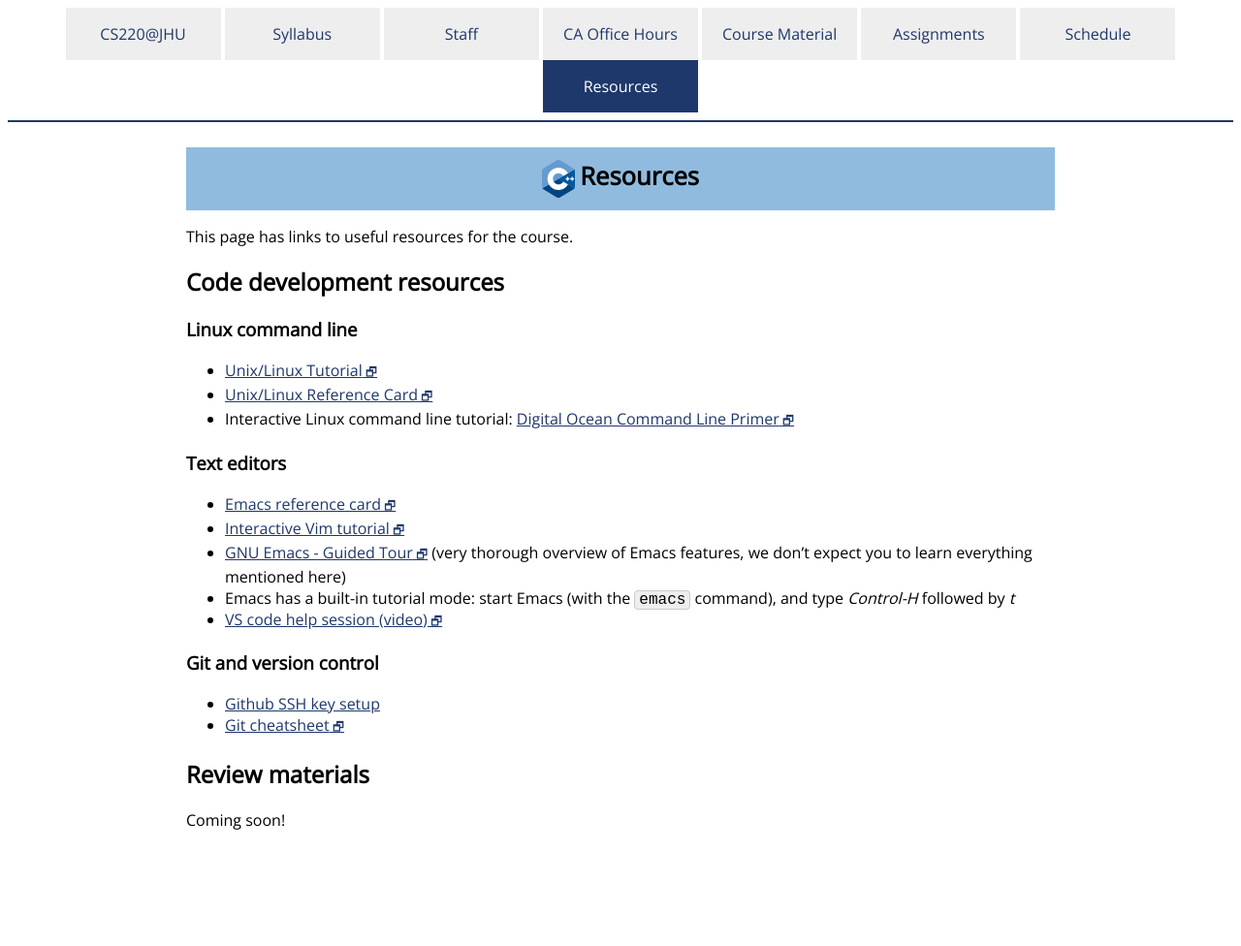
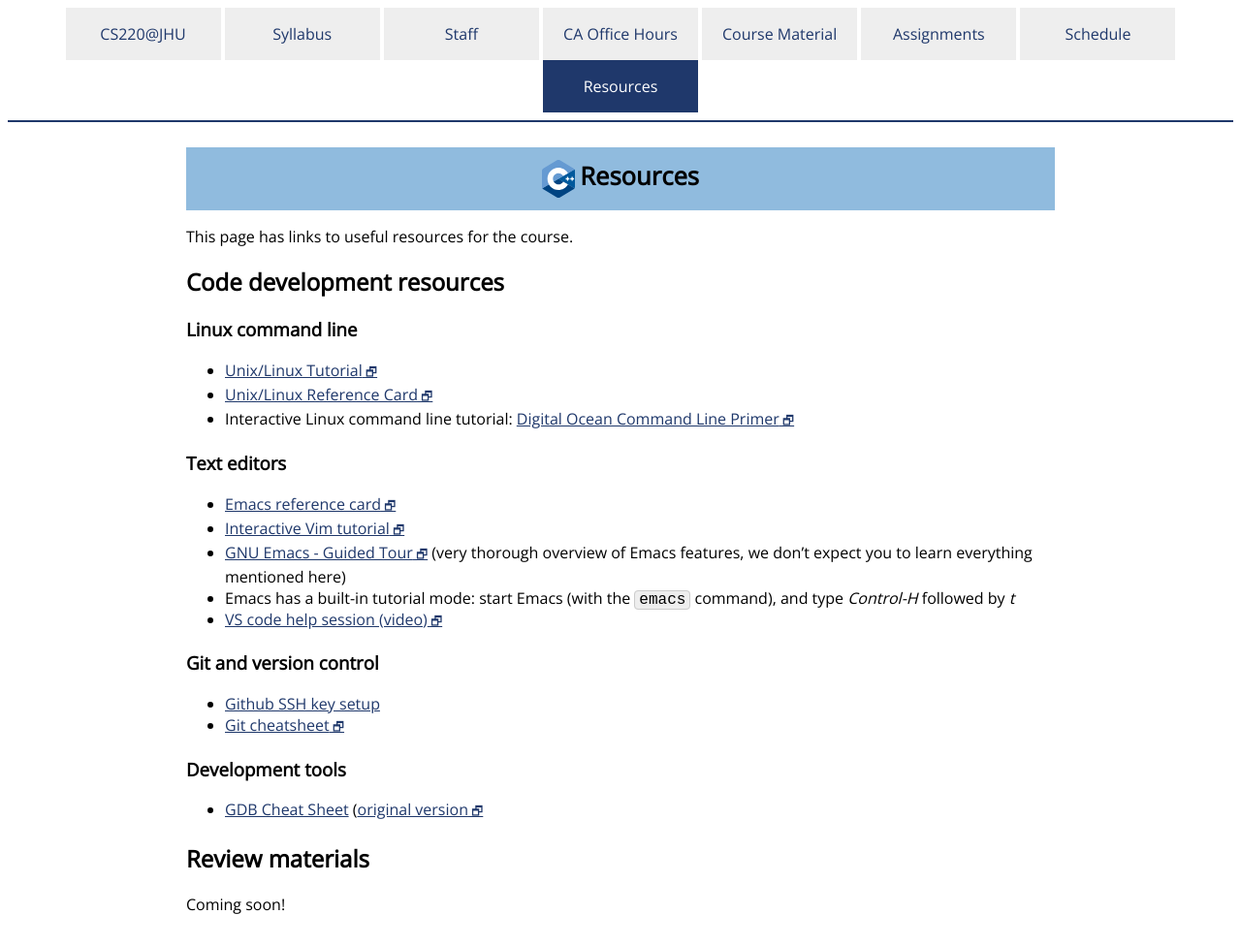
Before and after one commit to jhu-ip/cs220-s22, a Jekyll site: the page built from resources.md, in a window 1280 px wide. Shown: the whole page at 97% size. Built offline with Jekyll 4.4.1, drawn with Linux system fonts in a browser that asks for light colours; some web fonts are replaced; before the commit the page ends 900 px from its top, so only the background shows below that.

Commit message:
copy the gdb cheat sheet here

```diff
--- a/resources.md
+++ b/resources.md
@@ -28,6 +28,10 @@ This page has links to useful resources for the course.
 * [Github SSH key setup](resources/github-ssh.html)
 * <a class="external" target="_blank" href="https://github.github.com/training-kit/downloads/github-git-cheat-sheet.pdf">Git cheatsheet</a>
 
+### Development tools
+
+* [GDB Cheat Sheet](resources/GDB%20Cheat%20Sheet.pdf) (<a class="external" target="_blank" href="https://darkdust.net/files/GDB%20Cheat%20Sheet.pdf">original version</a>
+
 ## Review materials
 
 Coming soon!
```
Also changed, not shown: 1 other file.
